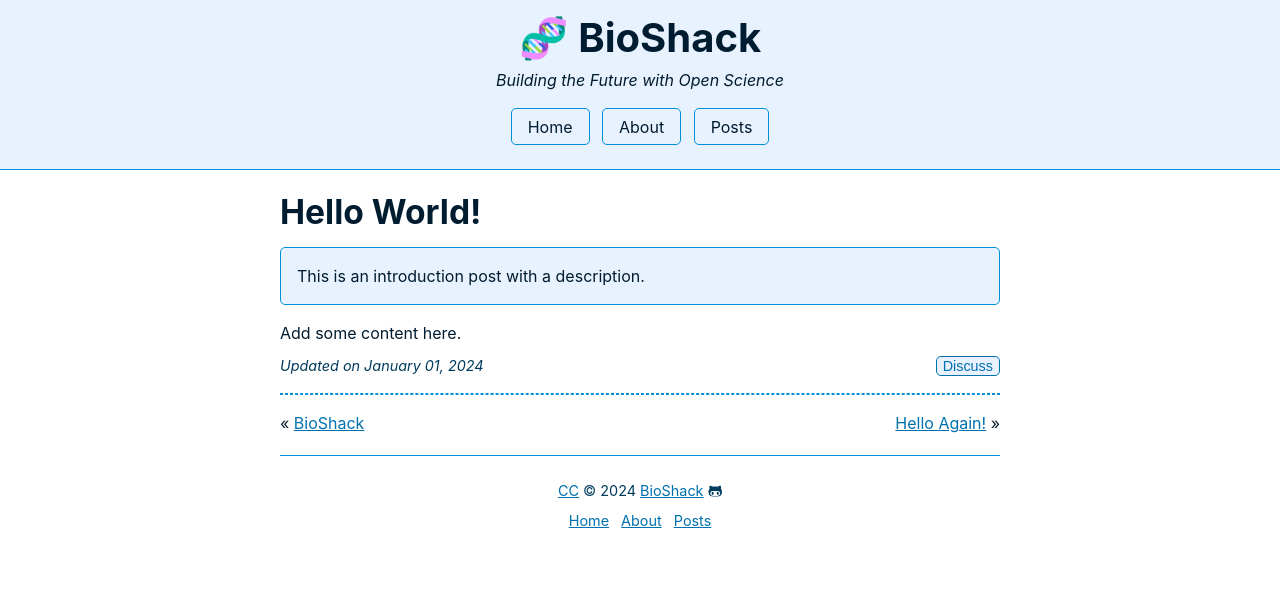
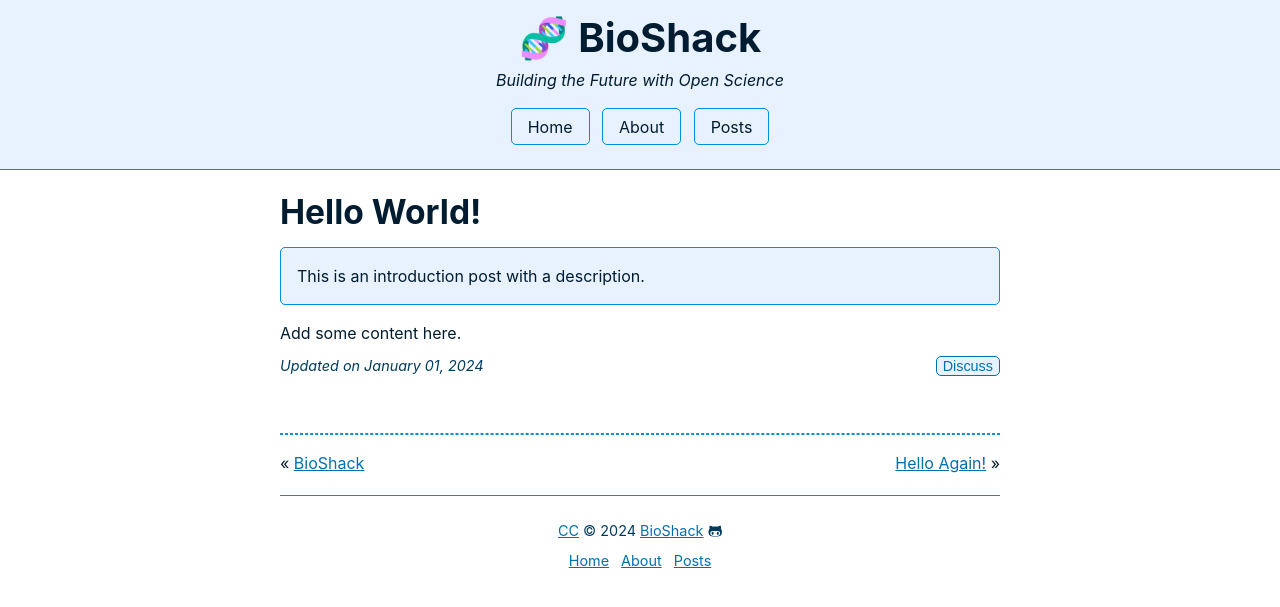
Before and after one commit to megdna/pond, a Jekyll site: the page built from _posts/2024-01-01-hello-world.md, in a window 1280 px wide. Shown: the top 607 px of the page. Built offline with Jekyll 4.4.1, drawn with Linux system fonts in a browser that asks for light colours.

Commit message:
Update post.html

```diff
--- a/_layouts/post.html
+++ b/_layouts/post.html
@@ -5,6 +5,6 @@
 {% if page.description %}<div class="notice">{{ page.description }}</div>{% endif %}
 {% if page.show %}<figure><img alt="{{ page.alt }}" src="{{ page.image | prepend: site.baseurl | prepend: site.url }}"><figcaption>{{ page.caption }}</figcaption></figure>{% endif %}
 {{ content }}
-{% if page.date %}<cite>Updated on {{page.date | date: "%B %d, %Y"}}</cite><div class="next"><button><a href="https://github.com/{{ site.github }}" target="_blank">Discuss</a></button></div><p> </p><hr>{% endif %}
+{% if page.date %}<cite>Updated on {{page.date | date: "%B %d, %Y"}}</cite><div class="next"><button><a href="https://github.com/{{ site.github }}" target="_blank">Discuss</a></button></div><p>&nbsp;</p><hr>{% endif %}
 {% if page.previous.url %}&laquo; <a href="{{ page.previous.url | prepend: site.baseurl | prepend: site.url }}">{{ page.previous.title }}</a>{% endif %}
 {% if page.next.url %}<div class="next"><a href="{{ page.next.url | prepend: site.baseurl | prepend: site.url }}">{{ page.next.title }}</a> &raquo;</div>{% endif %}
```
